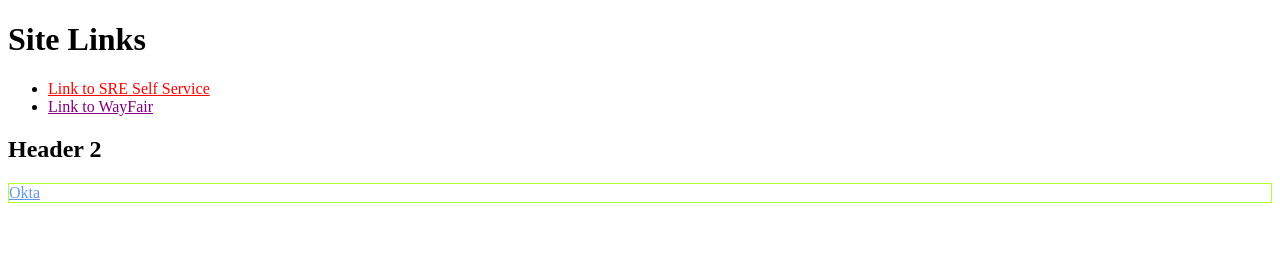
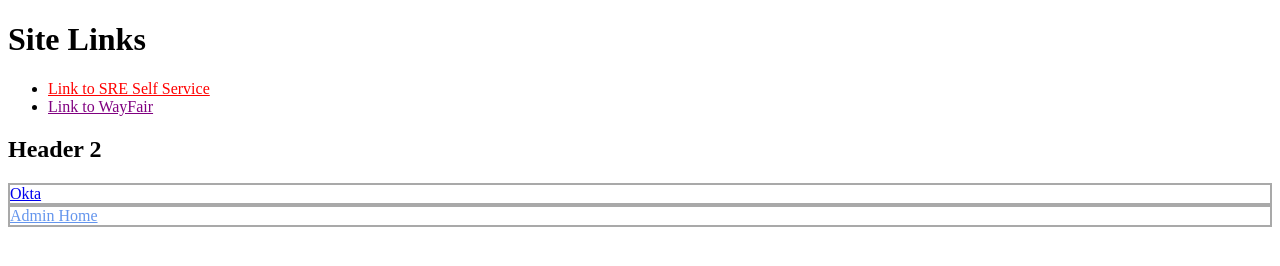
Before and after one commit to arthurteed/learningcss, a plain HTML site: page index.html in a window 1280 px wide. Drawn offline with Linux system fonts and the light colour scheme.

Commit message:
classes and ids

```diff
--- a/index.html
+++ b/index.html
@@ -3,6 +3,19 @@
     <head>
         <title>Test Page</title>
         <meta charset="UTF-8">
+        <style>
+            .bio-box {
+                color: firebrick;
+            }
+
+            div {
+                border: 2px solid darkgray;
+            }
+
+            #exec-bio {
+                color:cornflowerblue;
+            }
+        </style>
     </head>
     <body>
         <h1>Site Links</h1>
@@ -15,8 +28,11 @@
             </li>
         </ul>
         <h2>Header 2</h2>
-        <div style="border: 1px solid greenyellow;">
-            <a href="http://wayfair.okta.com/" style="color: cornflowerblue">Okta</a>
+        <div id="exec-bio" class="bio-box">
+            <a href="http://wayfair.okta.com/">Okta</a>
+        </div>
+        <div class="bio-box">
+            <a href="http://admin.wayfair.com." style="color:cornflowerblue;">Admin Home</a>
         </div>
     </body>
 </html>
```
